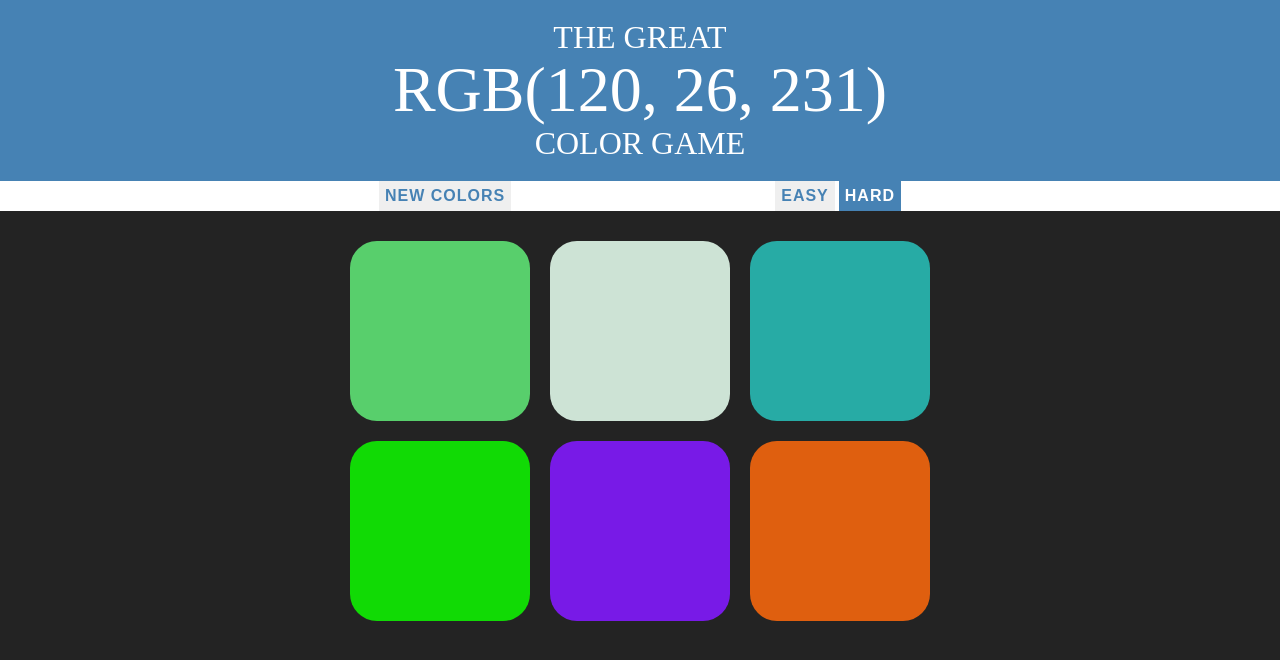
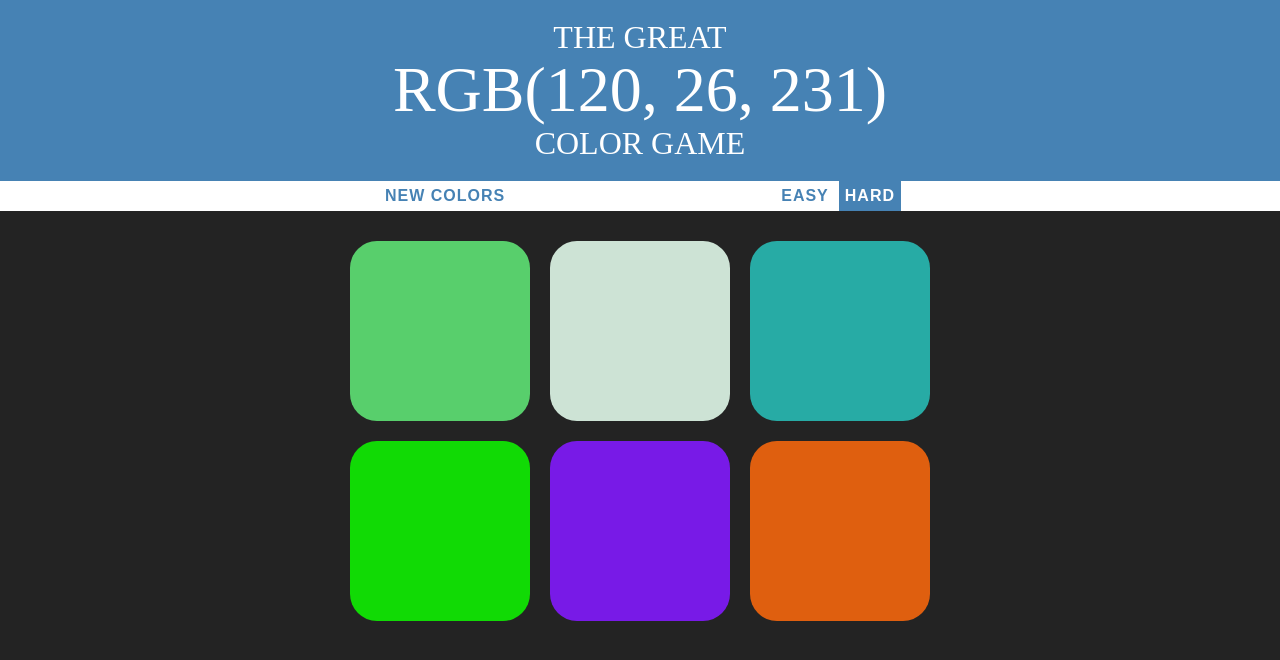
Before and after one commit to icony36/rgb-color-game, a plain HTML site: page index.html in a window 1280 px wide. Drawn offline with Linux system fonts and the light colour scheme.

Commit message:
fixed button styling bugs on Safari

```diff
--- a/style.css
+++ b/style.css
@@ -29,8 +29,8 @@ h1 {
 button {
     text-transform: uppercase;
     border: none;
-    background-color: none;
-    -webkit-tap-highlight-color: none;
+    background-color: white;
+    -webkit-appearance: none;
     font-weight: 700;
     color: steelblue;
     letter-spacing: 1px;
```
